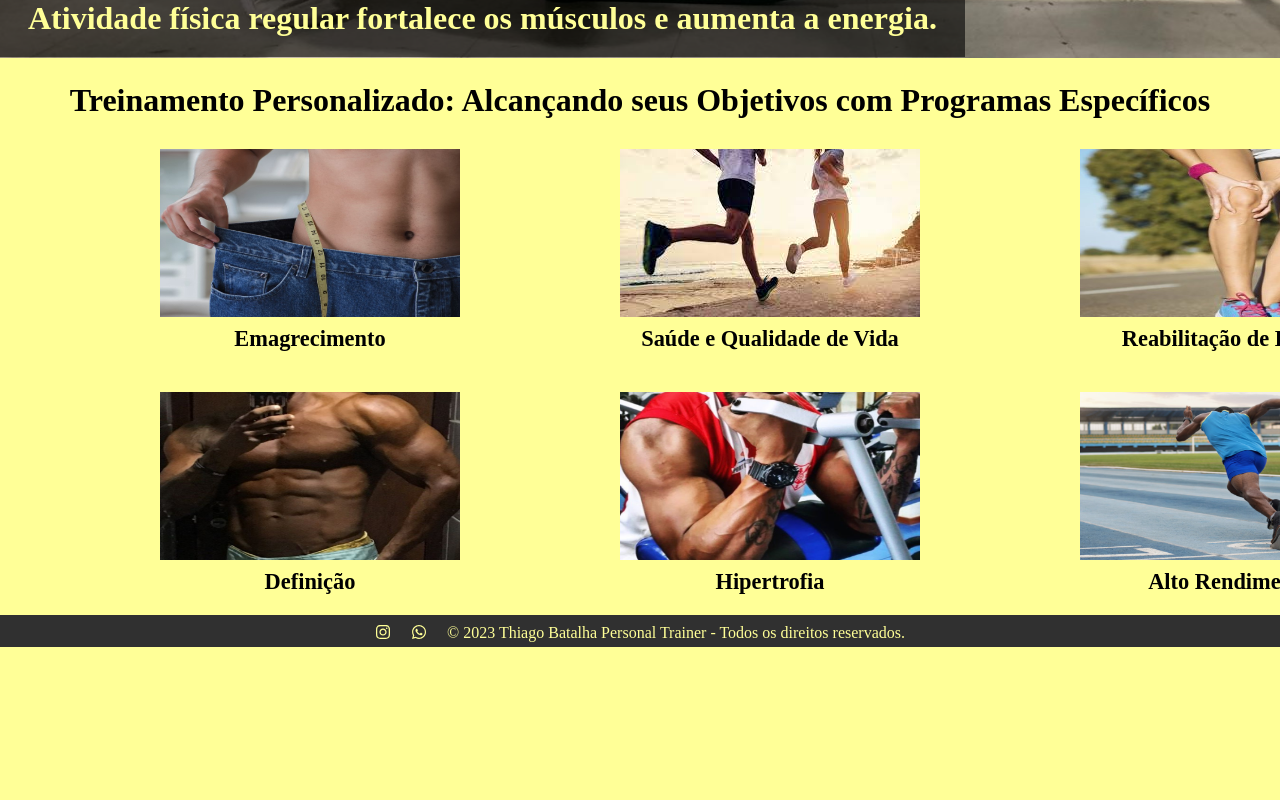
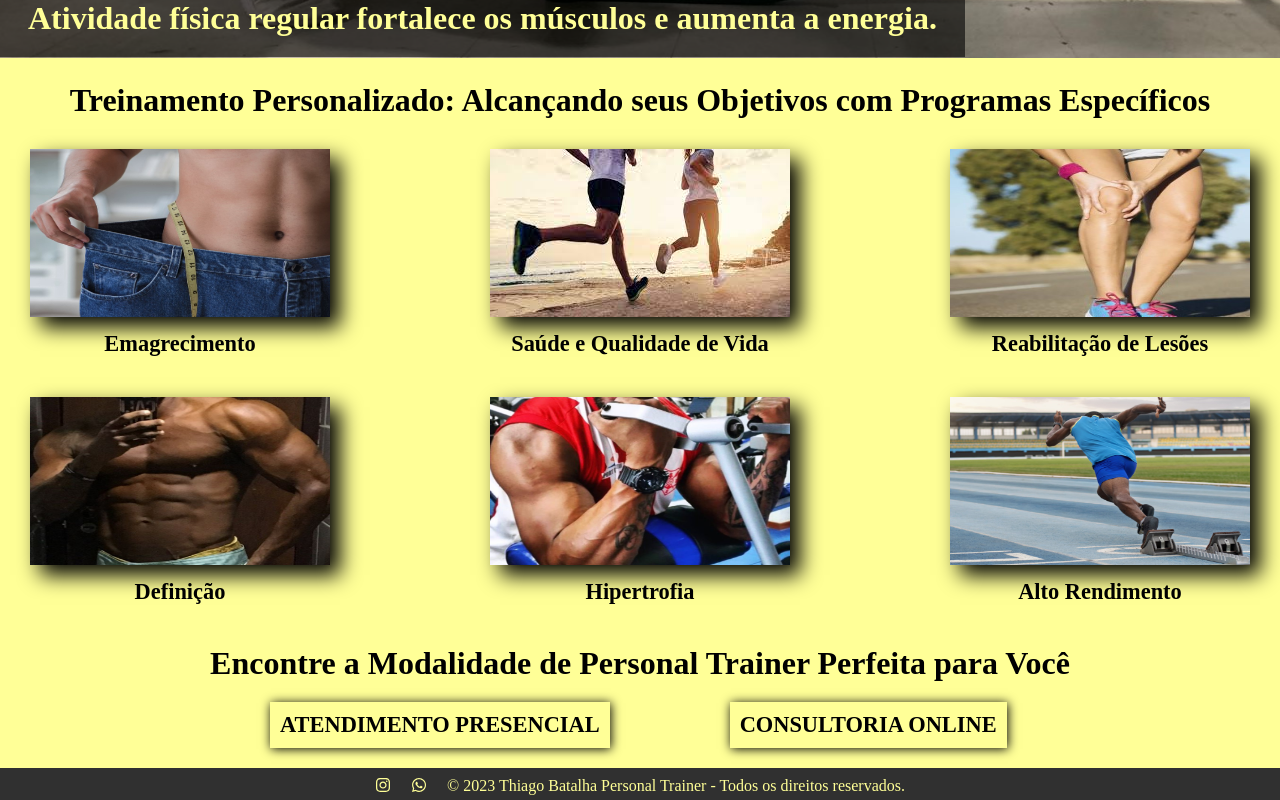
Before and after one commit to iuridantas/Personal-Trainer, a React (Vite) app: page / in a window 1280 px wide. Shown: the part 758-1558 px from the top of the page. Before the commit the page ends 1405 px from the top, so only its background shows below. Built offline with nearby package versions, Linux system fonts and the light colour scheme.

Commit message:
feat:created sessionModality

```diff
--- /dev/null
+++ b/src/components/session/sessionModality/index.tsx
@@ -0,0 +1,13 @@
+import { Container } from './style';
+
+export function SessionModality() {
+  return (
+    <Container>
+      <h1>Encontre a Modalidade de Personal Trainer Perfeita para Você</h1>
+      <div>
+        <h2>ATENDIMENTO PRESENCIAL</h2>
+        <h2>CONSULTORIA ONLINE</h2>
+      </div>
+    </Container>
+  );
+}
--- /dev/null
+++ b/src/components/session/sessionModality/style.ts
@@ -0,0 +1,41 @@
+import styled from 'styled-components';
+
+export const Container = styled.div`
+  display: flex;
+  flex-direction: column;
+
+  h1 {
+    font-size: 2rem;
+    margin: 20px auto;
+    text-align: center;
+  }
+
+  h2 {
+    font-size: 1.4rem;
+    margin: 0 60px;
+    box-shadow: 1px 1px 10px black;
+    padding: 10px;
+    text-align: center;
+  }
+
+  div {
+    display: flex;
+    margin: 0 0 20px 0;
+  }
+
+  @media (max-width: 600px) {
+    h1 {
+      font-size: 1.4rem;
+      margin: 10px auto;
+    }
+    h2 {
+      margin: 20px 10px;
+      font-size: 1rem;
+      padding: 5px;
+    }
+
+    div {
+      flex-direction: column;
+    }
+  }
+`;
--- a/src/components/session/sessionMotivation/index.tsx
+++ b/src/components/session/sessionMotivation/index.tsx
@@ -1,5 +1,5 @@
 import { useEffect, useState } from 'react';
-import { Container} from './style';
+import { Container } from './style';
 
 export function SessionMotivation() {
   const images = ['/img/home3.jpeg', '/img/home1.jpeg', '/img/home2.jpeg'];
@@ -25,6 +25,16 @@ export function SessionMotivation() {
     setIntervalId(newIntervalId);
   }, []);
 
+  useEffect(() => {
+    images.forEach((src) => {
+      const link = document.createElement('link');
+      link.rel = 'preload';
+      link.as = 'image';
+      link.href = src;
+      document.head.appendChild(link);
+    });
+  }, []);
+
   return (
     <Container>
       {images.map((src, index) => (
--- a/src/components/session/sessionObjective/style.ts
+++ b/src/components/session/sessionObjective/style.ts
@@ -1,7 +1,6 @@
 import styled from 'styled-components';
 
 export const Container = styled.div`
-  width: 100%;
   display: flex;
   flex-direction: column;
 
@@ -16,7 +15,7 @@ export const Container = styled.div`
   }
 
   h2 {
-    margin-top: 5px;
+    margin-top: 10px;
     font-size: 1.4rem;
     text-align: center;
   }
@@ -24,6 +23,7 @@ export const Container = styled.div`
   img {
     width: 300px;
     height: 168px;
+    box-shadow: 10px 10px 20px black;
   }
 
   @media (max-width: 600px) {
--- a/src/pages/home/index.tsx
+++ b/src/pages/home/index.tsx
@@ -1,13 +1,14 @@
+import { SessionModality } from '../../components/session/sessionModality';
 import { SessionMotivation } from '../../components/session/sessionMotivation';
 import { SessionObjective } from '../../components/session/sessionObjective';
-
 import { Container } from './style';
 
 export function Home() {
   return (
     <Container>
       <SessionMotivation />
-      <SessionObjective/>
+      <SessionObjective />
+      <SessionModality />
     </Container>
   );
 }
```
